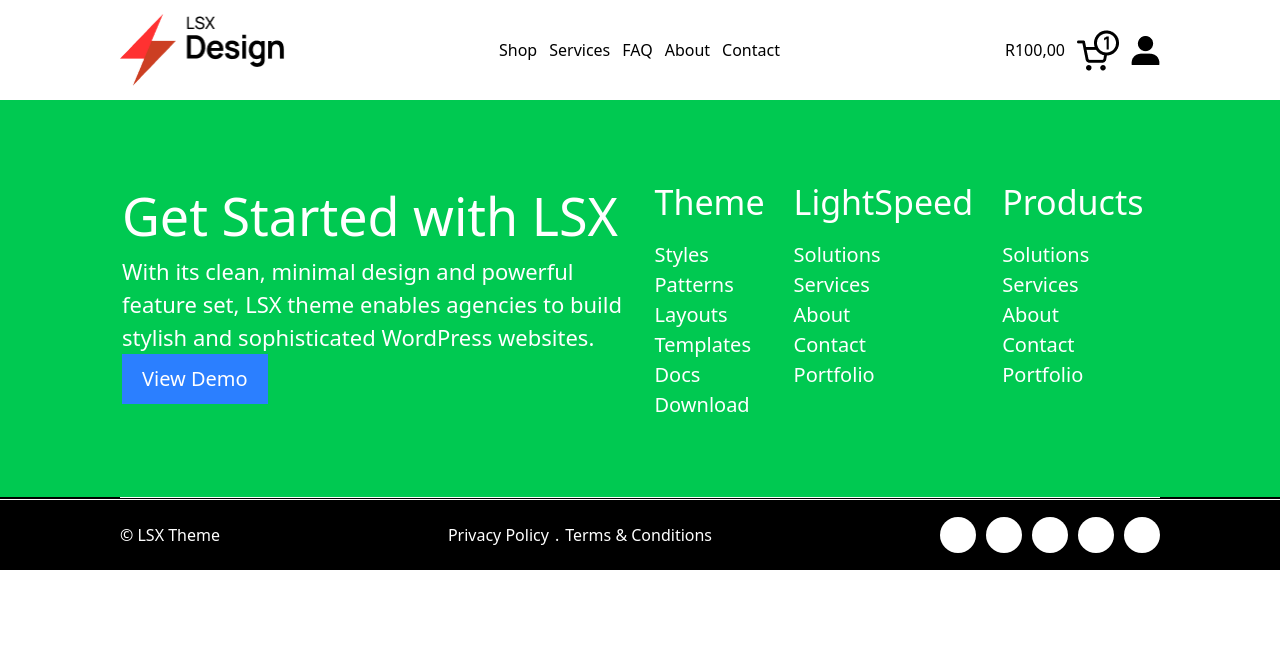
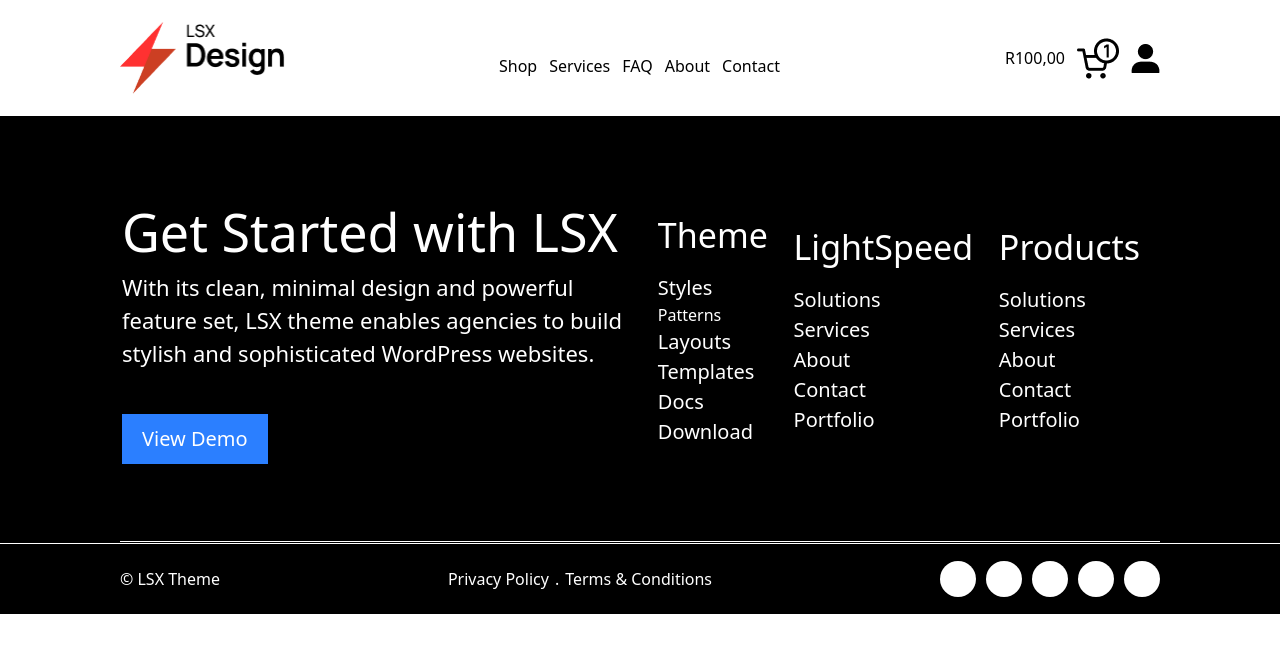
Before and after one commit to abdullahamin09/WooCommerce, a React (Vite) app: page / in a window 1280 px wide. Shown: the top 652 px of the page. Built offline with nearby package versions, Linux system fonts and the light colour scheme; some icons are missing.

Commit message:
Header and Footer update

```diff
--- a/src/App.jsx
+++ b/src/App.jsx
@@ -6,7 +6,7 @@
 
   return (
     <>
-    <div className="container">
+    <div className="app">
       <Header />
       <Footer />
 
--- a/src/components/Footer.jsx
+++ b/src/components/Footer.jsx
@@ -4,25 +4,25 @@
 const Footer = () => {
   return (
     <footer className='footer-wrap flex-col justtify-center bg-black'>
-      <div className='footer-top text-white flex bg-green-500 px-[122px] py-[77px]'>
+      <div className='footer-top text-white flex flex-col lg:flex-row px-[60px] md:px-[122px] py-[77px]'>
         <div className="footer-left flex-1">
           <p className='text-[52px]'>Get Started with LSX</p>
-          <p className='text-[22px]'>With its clean, minimal design and powerful feature set, LSX theme enables agencies to build stylish and sophisticated WordPress websites.</p>
-          <button className='text-[20px] px-[20px] py-[10px] bg-blue-500 text-red'>View Demo</button>
+          <p className='max-w-[616px] text-[22px]'>With its clean, minimal design and powerful feature set, LSX theme enables agencies to build stylish and sophisticated WordPress websites.</p>
+          <button className='text-[20px] px-[20px] py-[10px] bg-blue-500 text-red mt-[44px] max-lg:my-[44px]'>View Demo</button>
         </div>
-        <div className="footer-right flex-1 flex justify-around">
-          <div className="theme">
+        <div className="footer-right flex-1 flex flex-col md:flex-row items-center justify-around">
+          <div className="theme max-md:mt-2 mx-[10px] max-md:w-[170px]">
             <p className='mb-3 text-[34px]'>Theme</p>
             <ul className='decoration-none'>
               <li className='text-[20px]'>Styles</li>
-              <li className='text-[20px]'>Patterns</li>
+              <li className='temr-[10px]xt-[20px]'>Patterns</li>
               <li className='text-[20px]'>Layouts</li>
               <li className='text-[20px]'>Templates</li>
               <li className='text-[20px]'>Docs</li>
               <li className='text-[20px]'>Download</li>
             </ul>
           </div>
-          <div className="products">
+          <div className="LightSpeed max-md:mt-2 mr-[10px] max-md:w-[170px]">
             <p className='mb-3 text-[34px]'>LightSpeed</p>
             <ul className='decoration-none'>
               <li className='text-[20px] m-0'>Solutions</li>
@@ -32,7 +32,7 @@
               <li className='text-[20px]'>Portfolio</li>
             </ul>
           </div>
-          <div className="products">
+          <div className="products max-md:mt-2 mr-[10px] max-md:w-[170px]">
             <p className='mb-3 text-[34px]'>Products</p>
             <ul className='decoration-none'>
               <li className='text-[20px] m-0'>Solutions</li>
@@ -44,25 +44,25 @@
           </div>
         </div>
       </div>
-      <div className="line mx-[120px] mb-[2x] h-[2px]">
-        <hr className='text-white'/>
+      <div className="line mx-[60px] md:mx-[120px] mb-[2x] h-[2px]">
+        <hr className='text-white' />
       </div>
       <div className="footer-bottom-wrap border-t-1 border-white">
-      <div className="bottom-footer mx-[120px] min-h-[70px] text-white flex justify-between items-center">
-        <p>© LSX Theme</p>
-        <div className="middle flex">
+        <div className="bottom-footer mx-[60px] md:mx-[120px] min-h-[70px] text-white flex flex-col lg:flex-row justify-between items-center">
+          <p className='max-lg:mt-3'>© LSX Theme</p>
+          <div className="middle flex max-lg:mt-3">
             <p className='mr-[6px]'>Privacy Policy </p>.
             <p className='ml-[6px]'> Terms & Conditions</p>
           </div>
-        <ul className="social-media decoration-none text-black flex">
+          <ul className="social-media decoration-none text-black flex max-lg:mt-3 max-lg:mb-3">
             <li className="bg-white w-[36px] h-[36px] rounded-3xl flex justify-center items-center mr-[10px]">
-            <Icon icon="ic:round-facebook" width="24" height="24"  />
+              <Icon icon="ic:round-facebook" width="24" height="24" />
             </li>
             <li className="bg-white w-[36px] h-[36px] rounded-3xl flex justify-center items-center mr-[10px]">
               <Icon icon="mdi:instagram" width="24" height="24" />
             </li>
             <li className="bg-white w-[36px] h-[36px] rounded-3xl flex justify-center items-center mr-[10px]">
-          <Icon icon="mdi:twitter" width="24" height="24"   />
+              <Icon icon="mdi:twitter" width="24" height="24" />
             </li>
             <li className="bg-white w-[36px] h-[36px] rounded-3xl flex justify-center items-center mr-[10px]">
               <Icon icon="mdi:linkedin" width="24" height="24" />
--- a/src/components/Header.jsx
+++ b/src/components/Header.jsx
@@ -1,57 +1,94 @@
-import { useState, useEffect } from "react"
-import img1 from "../assets/images/account.png"
-import img2 from "../assets/images/cart.png"
+import { useState, useEffect } from "react";
+import img1 from "../assets/images/account.png";
+import img2 from "../assets/images/cart.png";
+
 const Header = () => {
-    const [darkMode, setDarkMode] = useState(false)
-
-  useEffect(() => {
-    const savedTheme = localStorage.getItem('theme');
-    if (savedTheme === 'dark') {
-      setDarkMode(true);
-      document.documentElement.classList.add('dark');
-    } else {
-      setDarkMode(false);
-      document.documentElement.classList.remove('dark');
-    }
-  }, []);
-
-  const toggleDarkMode = () => {
-    setDarkMode(!darkMode);
-    if (!darkMode) {
-      document.documentElement.classList.add('dark');
-      localStorage.setItem('theme', 'dark');
-    } else {
-      document.documentElement.classList.remove('dark');
-      localStorage.setItem('theme', 'light');
-    }
+  // const [darkMode, setDarkMode] = useState(false);
+  const [isMenuOpen, setIsMenuOpen] = useState(false);
+  const toggleMenu = () => {
+    setIsMenuOpen(prev => !prev);
   };
 
+  // useEffect(() => {
+  //   const savedTheme = localStorage.getItem("theme");
+  //   if (savedTheme === "dark") {
+  //     setDarkMode(true);
+  //     document.documentElement.classList.add("dark");
+  //   } else {
+  //     setDarkMode(false);
+  //     document.documentElement.classList.remove("dark");
+  //   }
+  // }, []);
+
+  // const toggleDarkMode = () => {
+  //   setDarkMode((prevMode) => {
+  //     const newMode = !prevMode;
+  //     if (newMode) {
+  //       document.documentElement.classList.add("dark");
+  //       localStorage.setItem("theme", "dark");
+  //     } else {
+  //       document.documentElement.classList.remove("dark");
+  //       localStorage.setItem("theme", "light");
+  //     }
+  //     return newMode;
+  //   });
+  // };
 
   return (
-        <nav className="navbarWrap mx-[120px] flex justify-between h-[100px] bg-white dark:bg-black text-black dark:text-white">
+    <nav className="lg:mx-[120px] mx-[30px] md:mx-[80px] max-md:grid max-md:grid-cols-12 py-2">
+      <div className=" relative navbarWrap flex justify-between h-[100px] bg-white dark:bg-black text-black dark:text-white col-span-11">
         <div className="logo-wrap w-[166px] flex items-center">
           <img src={"/images/Logo.png"} alt="Logo" />
         </div>
-            <div className="navbar1 my-auto flex list-none">
-                <li className="mr-3"><a href="">Shop</a></li>
-                <li className="mr-3"><a href="">Services</a></li>
-                <li className="mr-3"><a href="">FAQ</a></li>
-                <li className="mr-3"><a href="">About</a></li>
-                <li className="mr-3"><a href="">Contact</a></li>
-            </div>
-            <div className=" my-auto flex items-center">
+        <ul
+          className={`${isMenuOpen ? "block" : "hidden"} md:flex md:items-center md:space-x-6 absolute
+          md:static top-full left-[-30px] w-[100vw] md:w-auto bg-white dark:bg-black md:bg-transparent text-center
+          md:text-left z-10 list-none lg:mt-4 max-md:pb-5`}
+        >
+
+          <li className="mr-3">
+            <a href="">Shop</a>
+          </li>
+          <li className="mr-3">
+            <a href="">Services</a>
+          </li>
+          <li className="mr-3">
+            <a href="">FAQ</a>
+          </li>
+          <li className="mr-3">
+            <a href="">About</a>
+          </li>
+          <li className="mr-3">
+            <a href="">Contact</a>
+          </li>
+        </ul>
+        <div className="my-auto flex items-center  max-md:ml-[20px]">
           <p className="mr-3">R100,00</p>
           <div className="accWrap mr-3">
-                    <img className="w-[42px]" src={img2} alt="your image" />
+            <img className="w-[42px]" src={img2} alt="account" />
           </div>
-                <div className="cart-wrap ">
+          <div className="cart-wrap">
             <img className="w-[29px]" src={img1} alt="cart" />
           </div>
+        </div>
+      </div>
+      <div className="button flex items-center justify-end w-10px">
+        <button
+          onClick={toggleMenu}
+          className="md:hidden text-xl focus:outline-none"
+        >
+          {isMenuOpen ? "X" : "☰"}
+        </button>
+        {/* <button
+        onClick={toggleDarkMode}
+        className="ml-4 px-3 py-1 border rounded dark:border-white border-black"
+      >
+        {darkMode ? "Light Mode" : "Dark Mode"}
+      </button> */}
+      </div>
 
-            </div>
     </nav>
+  );
+};
 
-    )
-}
-
-export default Header
+export default Header;
--- a/src/index.css
+++ b/src/index.css
@@ -1 +1,2 @@
 @import "tailwindcss";
+@custom-variant dark (&:where([data-theme=dark], [data-theme=dark] *));
```
Lines whose indentation alone changed are shown as unchanged.
